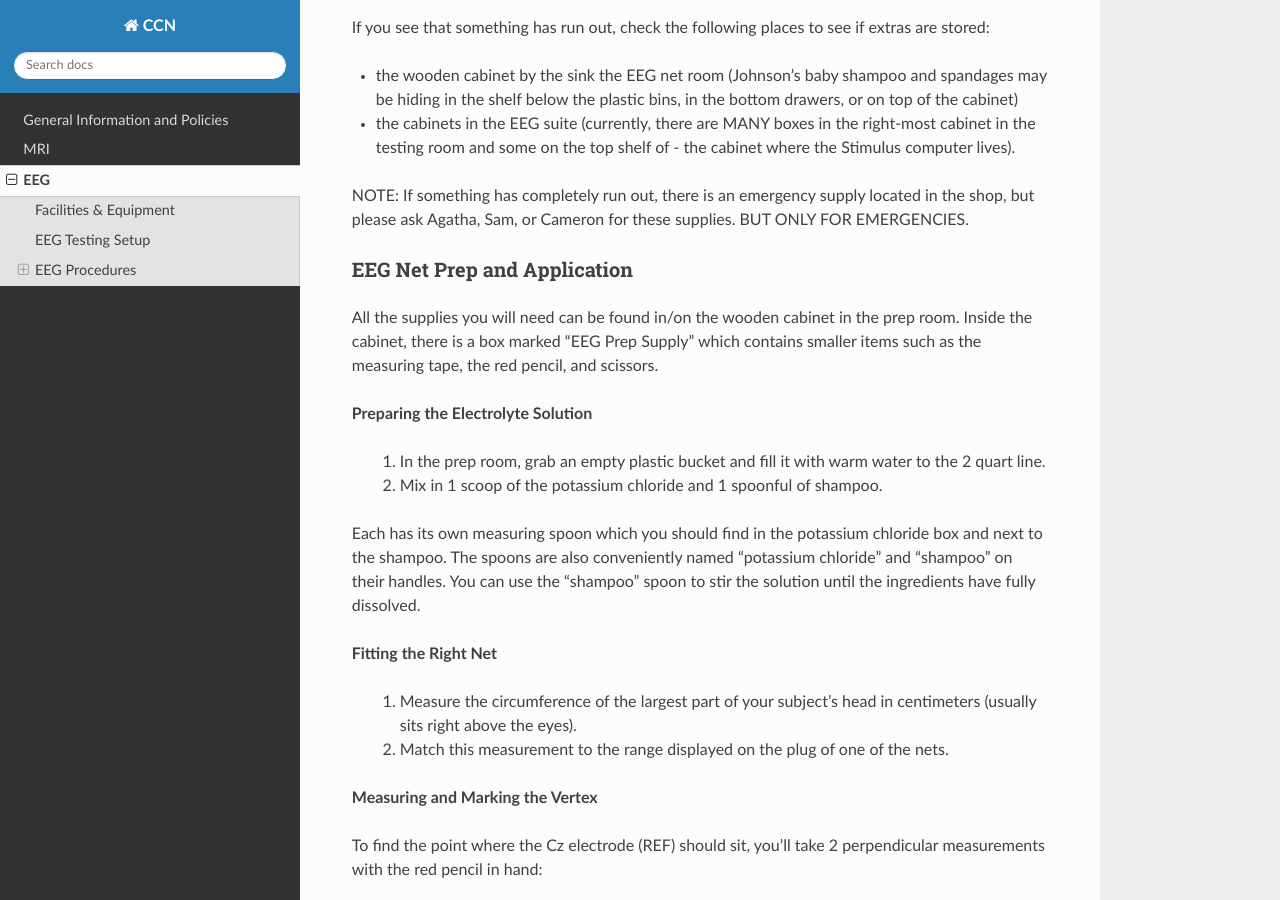
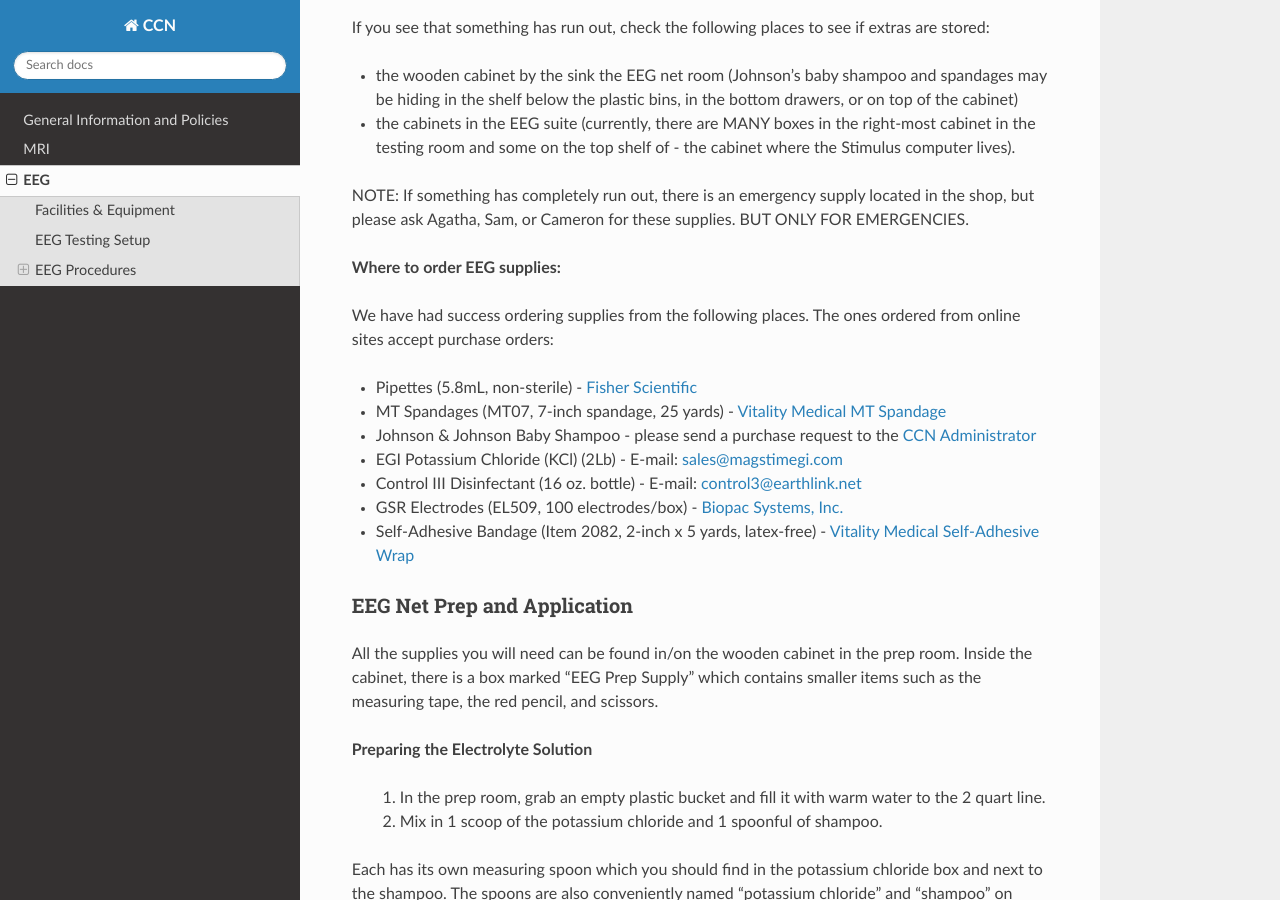
Before and after one commit to jpontanares-ccn/CCN, a Sphinx documentation site: the page built from docs/source/eeg.rst, in a window 1280 px wide and 900 px high, scrolled down 1778 px. Built offline with Sphinx 7.4.7 and the Read the Docs theme 3.1.0, drawn with Linux system fonts in a browser that asks for light colours.

Commit message:
Update eeg.rst

```diff
--- a/docs/source/eeg.rst
+++ b/docs/source/eeg.rst
@@ -64,6 +64,19 @@ If you see that something has run out, check the following places to see if extr
 - the cabinets in the EEG suite (currently, there are MANY boxes in the right-most cabinet in the testing room and some on the top shelf of - the cabinet where the Stimulus computer lives).
 
 NOTE: If something has completely run out, there is an emergency supply located in the shop, but please ask Agatha, Sam, or Cameron for these supplies. BUT ONLY FOR EMERGENCIES.
+
+**Where to order EEG supplies:**
+
+We have had success ordering supplies from the following places. The ones ordered from online sites accept purchase orders:
+
+- Pipettes (5.8mL, non-sterile) - `Fisher Scientific <https://www.ccn.ucla.edu/wiki/index.php/Where_to_order_EEG_supplies#:~:text=5.8mL%2C%20non%2Dsterile)%20%2D-,Fisher%20Scientific,-MT%20Spandages%20(MT07>`_
+- MT Spandages (MT07, 7-inch spandage, 25 yards) - `Vitality Medical MT Spandage <http://www.vitalitymedical.com/mt-spandage-tubular-elastic-dressing.html>`_
+- Johnson & Johnson Baby Shampoo - please send a purchase request to the `CCN Administrator <https://www.semel.ucla.edu/staglin/contact>`_
+- EGI Potassium Chloride (KCl) (2Lb) - E-mail: sales@magstimegi.com
+- Control III Disinfectant (16 oz. bottle) - E-mail: control3@earthlink.net
+- GSR Electrodes (EL509, 100 electrodes/box) - `Biopac Systems, Inc. <http://www.biopac.com/disposable-radiotranslucent-dry-electrode>`_
+- Self-Adhesive Bandage (Item 2082, 2-inch x 5 yards, latex-free) - `Vitality Medical Self-Adhesive Wrap <http://www.vitalitymedical.com/coban-self-adherent-wrap.html>`_
+
 
 EEG Net Prep and Application
 ~~~~~~~~~~~~~~~~~~~~~~~~~~~~
```
